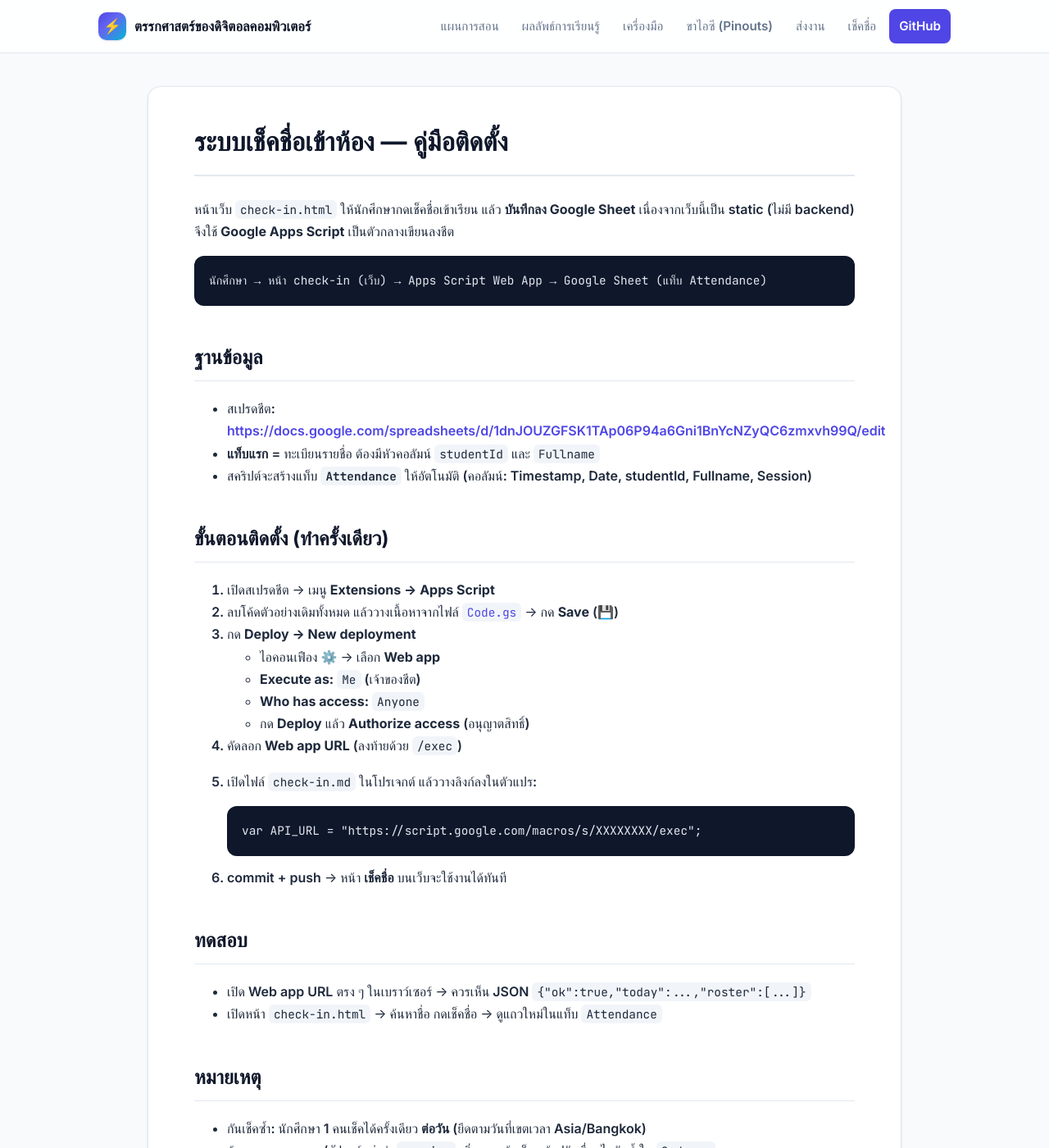
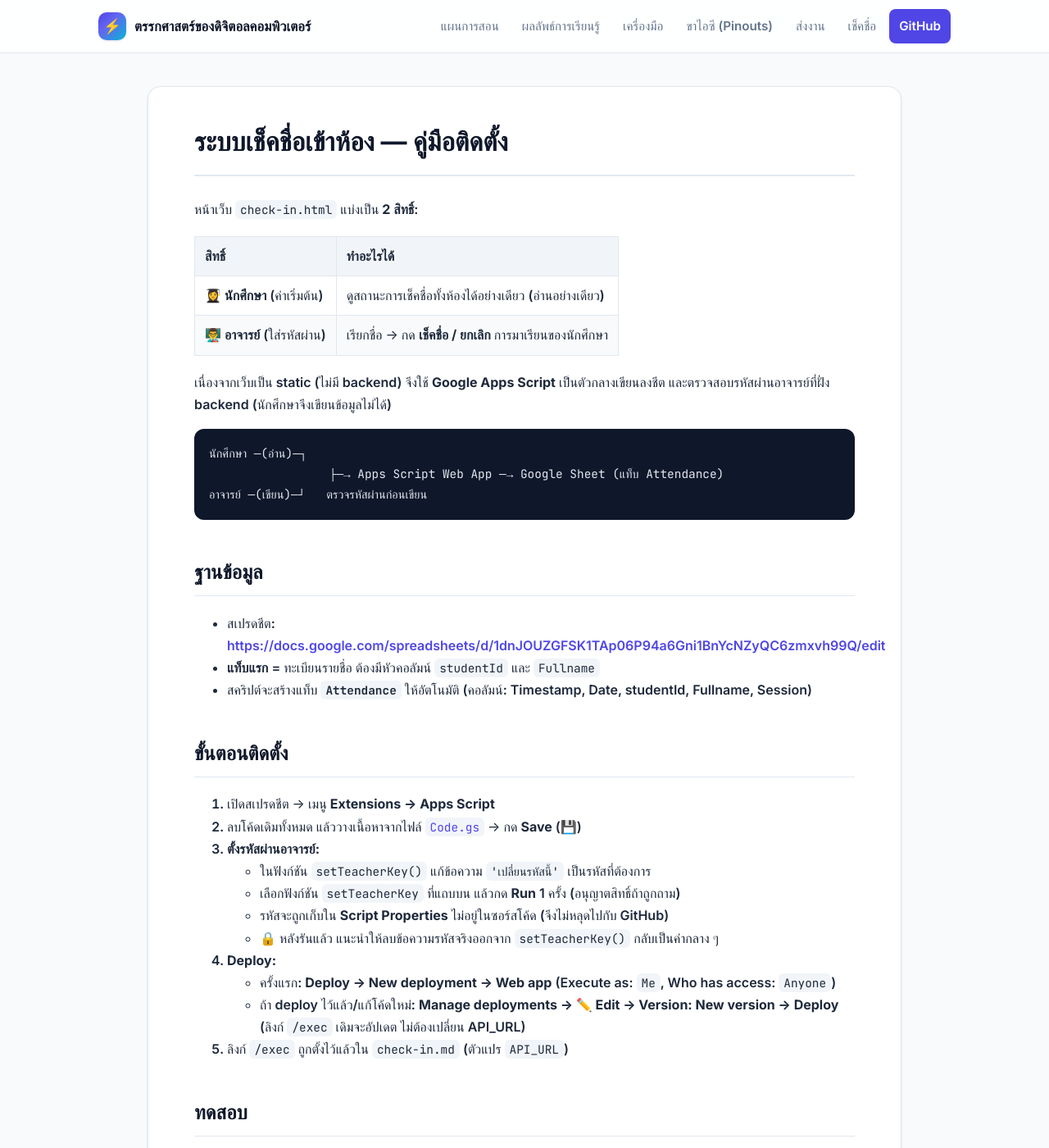
Before and after one commit to alfaXphoori/DigitalComputer, a Jekyll site: the page built from attendance/README.md, in a window 1280 px wide and 1400 px high. Shown: the whole window at 82% size. Built offline with Jekyll 4.4.1, drawn with Linux system fonts in a browser that asks for light colours; some web fonts are replaced; our own code applies the rules of GitHub Pages for plain Markdown files; some of the changed text lies outside the part shown.

Commit message:
feat(check-in): split into teacher (mark) and student (view-only) roles
Students see the whole-class attendance status read-only (auto-refresh
every 20s). Teachers enter a password to unlock เช็คชื่อ/ยกเลิก buttons.
The teacher key is stored in Apps Script Script Properties (not in the
repo) and verified server-side: doPost requires it for check/uncheck and
exposes a verify action for login; add uncheck/removeToday support.

Instructor must set the key via setTeacherKey() and redeploy a new version.

Co-Authored-By: Claude Opus 4.8 <noreply@anthropic.com>

````diff
--- a/attendance/README.md
+++ b/attendance/README.md
@@ -1,10 +1,19 @@
 # ระบบเช็คชื่อเข้าห้อง — คู่มือติดตั้ง
 
-หน้าเว็บ `check-in.html` ให้นักศึกษากดเช็คชื่อเข้าเรียน แล้ว **บันทึกลง Google Sheet**
-เนื่องจากเว็บนี้เป็น static (ไม่มี backend) จึงใช้ **Google Apps Script** เป็นตัวกลางเขียนลงชีต
+หน้าเว็บ `check-in.html` แบ่งเป็น **2 สิทธิ์**:
+
+| สิทธิ์ | ทำอะไรได้ |
+|:---|:---|
+| 👩‍🎓 **นักศึกษา** (ค่าเริ่มต้น) | ดูสถานะการเช็คชื่อทั้งห้องได้อย่างเดียว (อ่านอย่างเดียว) |
+| 👨‍🏫 **อาจารย์** (ใส่รหัสผ่าน) | เรียกชื่อ → กด **เช็คชื่อ / ยกเลิก** การมาเรียนของนักศึกษา |
+
+เนื่องจากเว็บเป็น static (ไม่มี backend) จึงใช้ **Google Apps Script** เป็นตัวกลางเขียนลงชีต
+และตรวจสอบรหัสผ่านอาจารย์ที่ฝั่ง backend (นักศึกษาจึงเขียนข้อมูลไม่ได้)
 
 ```
-นักศึกษา → หน้า check-in (เว็บ) → Apps Script Web App → Google Sheet (แท็บ Attendance)
+นักศึกษา ─(อ่าน)─┐
+                 ├─→ Apps Script Web App ─→ Google Sheet (แท็บ Attendance)
+อาจารย์ ─(เขียน)─┘   ตรวจรหัสผ่านก่อนเขียน
 ```
 
 ## ฐานข้อมูล
@@ -13,31 +22,32 @@
 - **แท็บแรก** = ทะเบียนรายชื่อ ต้องมีหัวคอลัมน์ `studentId` และ `Fullname`
 - สคริปต์จะสร้างแท็บ **`Attendance`** ให้อัตโนมัติ (คอลัมน์: Timestamp, Date, studentId, Fullname, Session)
 
-## ขั้นตอนติดตั้ง (ทำครั้งเดียว)
+## ขั้นตอนติดตั้ง
 
 1. เปิดสเปรดชีต → เมนู **Extensions → Apps Script**
-2. ลบโค้ดตัวอย่างเดิมทั้งหมด แล้ววางเนื้อหาจากไฟล์ [`Code.gs`](Code.gs) → กด **Save** (💾)
-3. กด **Deploy → New deployment**
-   - ไอคอนเฟือง ⚙️ → เลือก **Web app**
-   - **Execute as:** `Me` (เจ้าของชีต)
-   - **Who has access:** `Anyone`
-   - กด **Deploy** แล้ว **Authorize access** (อนุญาตสิทธิ์)
-4. คัดลอก **Web app URL** (ลงท้ายด้วย `/exec`)
-5. เปิดไฟล์ `check-in.md` ในโปรเจกต์ แล้ววางลิงก์ลงในตัวแปร:
-
-   ```js
-   var API_URL = "https://script.google.com/macros/s/XXXXXXXX/exec";
-   ```
-
-6. commit + push → หน้า **เช็คชื่อ** บนเว็บจะใช้งานได้ทันที
+2. ลบโค้ดเดิมทั้งหมด แล้ววางเนื้อหาจากไฟล์ [`Code.gs`](Code.gs) → กด **Save** (💾)
+3. **ตั้งรหัสผ่านอาจารย์:**
+   - ในฟังก์ชัน `setTeacherKey()` แก้ข้อความ `'เปลี่ยนรหัสนี้'` เป็นรหัสที่ต้องการ
+   - เลือกฟังก์ชัน `setTeacherKey` ที่แถบบน แล้วกด **Run** 1 ครั้ง (อนุญาตสิทธิ์ถ้าถูกถาม)
+   - รหัสจะถูกเก็บใน **Script Properties** ไม่อยู่ในซอร์สโค้ด (จึงไม่หลุดไปกับ GitHub)
+   - 🔒 หลังรันแล้ว แนะนำให้ลบข้อความรหัสจริงออกจาก `setTeacherKey()` กลับเป็นค่ากลาง ๆ
+4. **Deploy:**
+   - ครั้งแรก: **Deploy → New deployment → Web app** (Execute as: `Me`, Who has access: `Anyone`)
+   - ถ้า deploy ไว้แล้ว/แก้โค้ดใหม่: **Manage deployments → ✏️ Edit → Version: New version → Deploy**
+     (ลิงก์ `/exec` เดิมจะอัปเดต ไม่ต้องเปลี่ยน API_URL)
+5. ลิงก์ `/exec` ถูกตั้งไว้แล้วใน `check-in.md` (ตัวแปร `API_URL`)
 
 ## ทดสอบ
 
-- เปิด Web app URL ตรง ๆ ในเบราว์เซอร์ → ควรเห็น JSON `{"ok":true,"today":...,"roster":[...]}`
-- เปิดหน้า `check-in.html` → ค้นหาชื่อ กดเช็คชื่อ → ดูแถวใหม่ในแท็บ `Attendance`
+- เปิด Web app URL ตรง ๆ → ควรเห็น JSON `{"ok":true,"today":...,"roster":[...]}`
+- เปิดหน้า `check-in.html`:
+  - มุมมองเริ่มต้น = นักศึกษา (เห็นสถานะทั้งห้อง ไม่มีปุ่ม) อัปเดตอัตโนมัติทุก 20 วินาที
+  - กด **👨‍🏫 โหมดอาจารย์** → ใส่รหัสผ่าน → จะมีปุ่ม **เช็คชื่อ / ยกเลิก** ในแต่ละแถว
+  - กดเช็คชื่อ → ดูแถวใหม่ในแท็บ `Attendance` ของชีต
 
 ## หมายเหตุ
 
-- กันเช็คซ้ำ: นักศึกษา 1 คนเช็คได้ครั้งเดียว **ต่อวัน** (ยึดตามวันที่เขตเวลา Asia/Bangkok)
+- กันเช็คซ้ำ: นักศึกษา 1 คนนับ "มาเรียน" ครั้งเดียว **ต่อวัน** (เขตเวลา Asia/Bangkok)
+- ปุ่ม **ยกเลิก** จะลบบันทึกการมาเรียนของคนนั้นในวันนี้ออกจากแท็บ `Attendance`
+- รหัสผ่านอาจารย์เก็บใน sessionStorage ของเบราว์เซอร์ (หายเมื่อปิดแท็บ) — ปลอดภัยพอสำหรับใช้ในห้อง
 - ต้องการแยกตามคาบ/สัปดาห์: ส่งค่า `session` เพิ่มจากหน้าเว็บ แล้วปรับเงื่อนไขกันซ้ำใน `Code.gs`
-- **แก้โค้ดใน Apps Script แล้วต้อง Deploy ใหม่** (Manage deployments → Edit → Version: New version) ลิงก์ `/exec` เดิมจึงจะอัปเดต
````
Also changed, not shown: check-in.md (+144 -37 lines), 1 other file.
